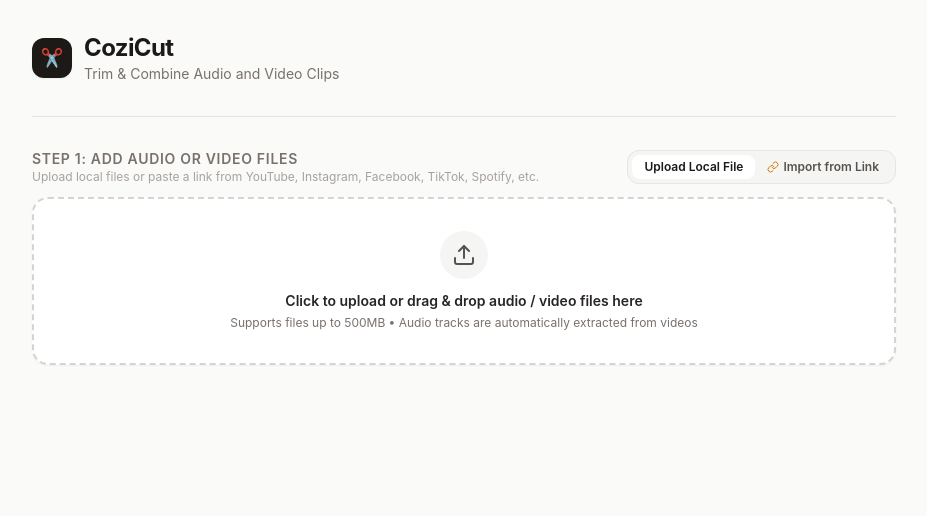
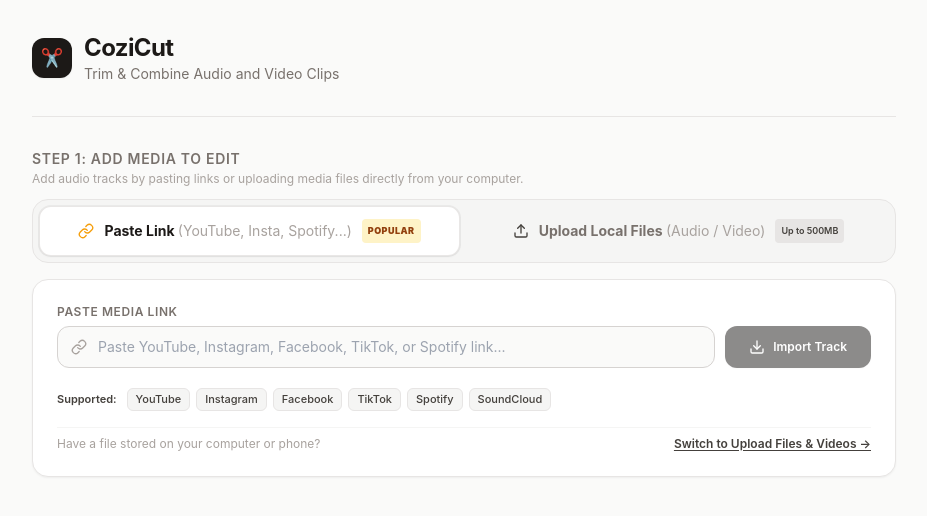
Before and after one commit to sidanaraghav/moviq, a React (Vite) app in the folder frontend/: page / in a window 1280 px wide. Shown: the top 516 px of the page, without its empty margins (176-1103 px from the left). Built offline with nearby package versions, Linux system fonts and the light colour scheme.

Commit message:
feat: make Link Import the default USP view with high-visibility mode tabs

```diff
--- a/frontend/src/App.tsx
+++ b/frontend/src/App.tsx
@@ -22,8 +22,8 @@ export default function App() {
   const [errorMessage, setErrorMessage] = useState<string | null>(null);
   const [masterAudioUrl, setMasterAudioUrl] = useState<string | null>(null);
 
-  // Import mode & URL import state
-  const [importMode, setImportMode] = useState<'upload' | 'url'>('upload');
+  // Import mode & URL import state (USP feature: URL import active by default)
+  const [importMode, setImportMode] = useState<'upload' | 'url'>('url');
   const [urlInput, setUrlInput] = useState<string>('');
   const [isImportingUrl, setIsImportingUrl] = useState<boolean>(false);
 
@@ -568,72 +568,53 @@ export default function App() {
         </div>
       )}
 
-      {/* Step 1: Add Media (Upload Files or Import from Link) */}
+      {/* Step 1: Add Media (USP: Import from Link by default + prominent Upload Files option) */}
       <section className="mb-8">
-        <div className="flex flex-col sm:flex-row sm:items-center justify-between gap-2 mb-3">
-          <div>
+        <div className="mb-3">
           <h2 className="text-sm font-semibold tracking-wider uppercase text-stone-500">
-              Step 1: Add Audio or Video Files
+            Step 1: Add Media to Edit
           </h2>
-            <p className="text-xs text-stone-400">
-              Upload local files or paste a link from YouTube, Instagram, Facebook, TikTok, Spotify, etc.
+          <p className="text-xs text-stone-400 mt-0.5">
+            Add audio tracks by pasting links or uploading media files directly from your computer.
           </p>
         </div>
 
-          {/* Mode Switcher */}
-          <div className="flex items-center p-1 bg-stone-100 rounded-xl border border-stone-200 self-start sm:self-auto">
+        {/* Prominent High-Visibility Mode Tabs */}
+        <div className="grid grid-cols-1 sm:grid-cols-2 gap-2 p-1.5 bg-stone-100 rounded-2xl mb-4 border border-stone-200">
+          <button
+            type="button"
+            onClick={() => setImportMode('url')}
+            className={`flex items-center justify-center gap-2.5 py-3 px-4 rounded-xl text-xs sm:text-sm font-bold transition cursor-pointer ${
+              importMode === 'url'
+                ? 'bg-white text-stone-900 shadow-sm border border-stone-200/90 ring-1 ring-stone-900/5'
+                : 'text-stone-500 hover:text-stone-900 hover:bg-stone-50/60'
+            }`}
+          >
+            <Link className="w-4 h-4 text-amber-500 shrink-0" />
+            <span className="truncate">Paste Link <span className="font-normal text-stone-400">(YouTube, Insta, Spotify...)</span></span>
+            <span className="shrink-0 px-1.5 py-0.5 text-[9px] uppercase tracking-wider bg-amber-100 text-amber-800 rounded font-black">
+              Popular
+            </span>
+          </button>
+
           <button
             type="button"
             onClick={() => setImportMode('upload')}
-              className={`px-3 py-1 rounded-lg text-xs font-semibold transition cursor-pointer ${
+            className={`flex items-center justify-center gap-2.5 py-3 px-4 rounded-xl text-xs sm:text-sm font-bold transition cursor-pointer ${
               importMode === 'upload'
-                  ? 'bg-white text-stone-900 shadow-2xs'
-                  : 'text-stone-600 hover:text-stone-900'
+                ? 'bg-white text-stone-900 shadow-sm border border-stone-200/90 ring-1 ring-stone-900/5'
+                : 'text-stone-500 hover:text-stone-900 hover:bg-stone-50/60'
             }`}
           >
-              Upload Local File
-            </button>
-            <button
-              type="button"
-              onClick={() => setImportMode('url')}
-              className={`px-3 py-1 rounded-lg text-xs font-semibold transition flex items-center gap-1 cursor-pointer ${
-                importMode === 'url'
-                  ? 'bg-white text-stone-900 shadow-2xs'
-                  : 'text-stone-600 hover:text-stone-900'
-              }`}
-            >
-              <Link className="w-3 h-3 text-amber-600" />
-              Import from Link
+            <Upload className="w-4 h-4 text-stone-700 shrink-0" />
+            <span className="truncate">Upload Local Files <span className="font-normal text-stone-400">(Audio / Video)</span></span>
+            <span className="shrink-0 px-1.5 py-0.5 text-[9px] bg-stone-200 text-stone-700 rounded font-semibold">
+              Up to 500MB
+            </span>
           </button>
         </div>
-        </div>
 
-        {importMode === 'upload' ? (
-          <div
-            onDragOver={(e) => e.preventDefault()}
-            onDrop={handleDrop}
-            onClick={() => fileInputRef.current?.click()}
-            className="border-2 border-dashed border-stone-300 hover:border-stone-500 rounded-2xl p-8 text-center bg-white hover:bg-stone-50/50 cursor-pointer transition shadow-sm"
-          >
-            <input
-              ref={fileInputRef}
-              type="file"
-              multiple
-              accept="audio/*,video/*,.mp3,.wav,.m4a,.aac,.flac,.ogg,.mp4,.mov,.mkv,.webm"
-              className="hidden"
-              onChange={handleFileUpload}
-            />
-            <div className="w-12 h-12 rounded-full bg-stone-100 text-stone-600 flex items-center justify-center mx-auto mb-3">
-              <Upload className="w-6 h-6" />
-            </div>
-            <p className="text-sm font-semibold text-stone-800">
-              Click to upload or drag & drop audio / video files here
-            </p>
-            <p className="text-xs text-stone-500 mt-1">
-              Supports files up to 500MB • Audio tracks are automatically extracted from videos
-            </p>
-          </div>
-        ) : (
+        {importMode === 'url' ? (
           <div className="bg-white border border-stone-200 rounded-2xl p-6 shadow-sm">
             <form onSubmit={handleImportUrl} className="space-y-4">
               <div>
@@ -657,7 +638,7 @@ export default function App() {
                   <button
                     type="submit"
                     disabled={isImportingUrl || !urlInput.trim()}
-                    className="inline-flex items-center justify-center gap-2 px-5 py-2.5 text-xs font-semibold bg-stone-900 hover:bg-stone-800 text-white rounded-xl transition shadow-sm disabled:opacity-50 cursor-pointer shrink-0"
+                    className="inline-flex items-center justify-center gap-2 px-6 py-2.5 text-xs font-semibold bg-stone-900 hover:bg-stone-800 text-white rounded-xl transition shadow-sm disabled:opacity-50 cursor-pointer shrink-0"
                   >
                     {isImportingUrl ? (
                       <>
@@ -676,7 +657,7 @@ export default function App() {
 
               {/* Supported Platforms Badges */}
               <div className="flex flex-wrap items-center gap-1.5 pt-1 text-[11px] text-stone-500">
-                <span className="font-semibold text-stone-700 mr-1">Supported Platforms:</span>
+                <span className="font-semibold text-stone-700 mr-1">Supported:</span>
                 <span className="bg-stone-100 border border-stone-200 px-2 py-0.5 rounded-md font-medium text-stone-700">YouTube</span>
                 <span className="bg-stone-100 border border-stone-200 px-2 py-0.5 rounded-md font-medium text-stone-700">Instagram</span>
                 <span className="bg-stone-100 border border-stone-200 px-2 py-0.5 rounded-md font-medium text-stone-700">Facebook</span>
@@ -691,7 +672,56 @@ export default function App() {
                   <span>Extracting audio from link... this usually takes 3 to 10 seconds.</span>
                 </div>
               )}
+
+              <div className="pt-2 border-t border-stone-100 flex items-center justify-between text-xs text-stone-400">
+                <span>Have a file stored on your computer or phone?</span>
+                <button
+                  type="button"
+                  onClick={() => setImportMode('upload')}
+                  className="text-stone-700 hover:text-stone-900 font-semibold underline underline-offset-2 cursor-pointer transition"
+                >
+                  Switch to Upload Files & Videos →
+                </button>
+              </div>
             </form>
+          </div>
+        ) : (
+          <div className="space-y-3">
+            <div
+              onDragOver={(e) => e.preventDefault()}
+              onDrop={handleDrop}
+              onClick={() => fileInputRef.current?.click()}
+              className="border-2 border-dashed border-stone-300 hover:border-stone-500 rounded-2xl p-8 text-center bg-white hover:bg-stone-50/50 cursor-pointer transition shadow-sm"
+            >
+              <input
+                ref={fileInputRef}
+                type="file"
+                multiple
+                accept="audio/*,video/*,.mp3,.wav,.m4a,.aac,.flac,.ogg,.mp4,.mov,.mkv,.webm"
+                className="hidden"
+                onChange={handleFileUpload}
+              />
+              <div className="w-12 h-12 rounded-full bg-stone-100 text-stone-600 flex items-center justify-center mx-auto mb-3">
+                <Upload className="w-6 h-6" />
+              </div>
+              <p className="text-sm font-semibold text-stone-800">
+                Click to upload or drag & drop audio / video files here
+              </p>
+              <p className="text-xs text-stone-500 mt-1">
+                Supports audio and video files up to 500MB • Audio tracks are automatically extracted from videos
+              </p>
+            </div>
+
+            <div className="text-center text-xs text-stone-400">
+              Want to use a song or audio from a link instead?{' '}
+              <button
+                type="button"
+                onClick={() => setImportMode('url')}
+                className="text-stone-700 hover:text-stone-900 font-semibold underline underline-offset-2 cursor-pointer transition"
+              >
+                Paste a YouTube, Insta, or Spotify link →
+              </button>
+            </div>
           </div>
         )}
       </section>
```
Lines whose indentation alone changed are shown as unchanged.
